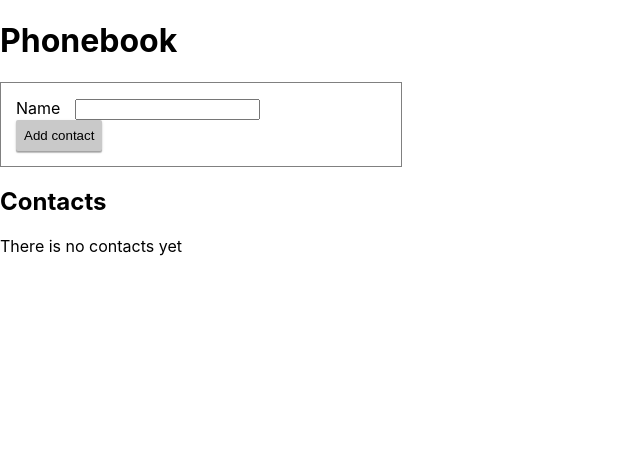
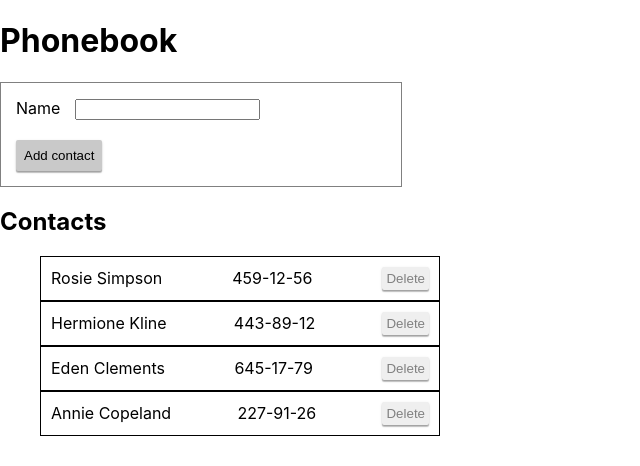
Before and after one commit to medbelka/react-hw-02-phonebook, a React (Create React App) app: page / in a window 1280 px wide. Shown: the top 466 px of the page, without its empty margins (0-640 px from the left). Built offline with nearby package versions, Linux system fonts and the light colour scheme.

Commit message:
added deleting contacts

```diff
--- a/package.json
+++ b/package.json
@@ -7,11 +7,13 @@
     "@testing-library/jest-dom": "^5.16.3",
     "@testing-library/react": "^12.1.4",
     "@testing-library/user-event": "^13.5.0",
+    "formik": "^2.2.9",
     "nanoid": "^4.0.0",
     "react": "^18.1.0",
     "react-dom": "^18.1.0",
     "react-scripts": "5.0.1",
-    "web-vitals": "^2.1.3"
+    "web-vitals": "^2.1.3",
+    "yup": "^0.32.11"
   },
   "scripts": {
     "start": "react-scripts start",
--- a/src/components/App.jsx
+++ b/src/components/App.jsx
@@ -1,6 +1,6 @@
 import React, { Component } from 'react';
 // import { nanoid } from 'nanoid';
-import FormName from 'components/FormName/FormName';
+import { FormName } from 'components/FormName/FormName';
 import { ContactsList } from 'components/ContactsList/ContactsList';
 
 class App extends Component {
@@ -10,12 +10,12 @@ class App extends Component {
   }
 
   addContact = name => {
-    // const contact = {
-    //       id: nanoid(),
-    //       name
-    //       }
-    // this.state(({contacts}) => ({contacts: [contact, ...contacts]
-    //   }))
+    const contact = {
+          // id: nanoid(),
+          name
+          }
+          this.state(({contacts}) => ({contacts: [contact, ...contacts]
+      }))
     console.log(name);
   }
 
@@ -26,7 +26,7 @@ render () {
           <FormName onSubmit={this.addContact}/>
           <h2>Contacts</h2>
           <div>
-          {{[this.state.contacts] : []}? 'There is no contacts yet' : <ContactsList contacts={this.state}/>}
+          {{[this.state.contacts] : []}? 'There is no contacts yet' : <ContactsList contacts={this.state.name}/>}
           </div>
         </div>
       );
--- /dev/null
+++ b/src/components/App1.jsx
@@ -0,0 +1,108 @@
+import React, { Component } from 'react';
+import { nanoid } from 'nanoid';
+import { Formik, Form, Field, ErrorMessage } from 'formik';
+import * as yup from 'yup';
+// import { FormName } from 'components/FormName/FormName';
+import styles from './FormName/FormName.module.css';
+import { Contacts } from '../components/Contacts/Contacts';
+
+
+// import { ContactsList } from 'components/ContactsList/ContactsList';
+
+class App extends Component {
+  state = {
+    contacts: [
+      {id: 'id-1', name: 'Rosie Simpson', number: '459-12-56'},
+      {id: 'id-2', name: 'Hermione Kline', number: '443-89-12'},
+      {id: 'id-3', name: 'Eden Clements', number: '645-17-79'},
+      {id: 'id-4', name: 'Annie Copeland', number: '227-91-26'},
+    ],
+    // name: '',
+    // number: '',
+  }
+
+  initialValues = {
+    name: '',
+}
+
+  deleteContact = (contactId) => {
+    this.setState(prevState => ({
+      contacts: prevState.contacts.filter(contact => contact.id !== contactId)
+    }))
+  }
+//   addContact = name => {
+//     const contact = {
+//           // id: nanoid(),
+//           name
+//           }
+//           this.state(({contacts}) => ({contacts: [contact, ...contacts]
+//       }))
+//     console.log(this.state);
+//   }
+
+  handleSubmit = (values, { resetForm }) => {
+    // e.preventDefault();
+    // this.props.onSubmit(this.state);
+    const contact = {
+        id: nanoid(),
+        values
+        }
+        this.setState(({contacts}) => ({contacts: [contact, ...contacts]
+    }))
+    resetForm();
+    console.log(values);
+    // this.props.onSubmit(values);
+    }
+
+  schema = yup.object().shape({
+      name: yup.string().min(6).max(25).required(),
+  })
+
+
+render () {
+  const { contacts } = this.state;
+  return (
+        <div>
+          <h1>Phonebook</h1>
+          {/* <FormName onSubmit={this.addContact}/> */}
+            <Formik initialValues={this.initialValues}
+                    validationSchema={this.schema}
+                    onSubmit={this.handleSubmit}
+                    >
+            {({ handleChange, isSubmitting, values }) => (
+                <Form className={styles.FormBox}>
+                <label className={styles.Label}>
+                    Name
+                    <Field
+                        className={styles.InputField}
+                        type="text"
+                        name="name"
+                        value={values.name}
+                        pattern="^[a-zA-Zа-яА-Я]+(([' -][a-zA-Zа-яА-Я ])?[a-zA-Zа-яА-Я]*)*$"
+                        title="Name may contain only letters, apostrophe, dash and spaces. For example Adrian, Jacob Mercer, Charles de Batz de Castelmore d'Artagnan"
+                        onChange={handleChange('name')}
+                        required
+                    />
+                </label>
+                <ErrorMessage name="name" component="div"/>
+                <button type="submit" disabled={isSubmitting} className={styles.SubmitButton}>Add contact</button>
+              </Form> )}
+            </Formik>
+          <h2>Contacts</h2>
+          <Contacts contacts={ contacts } onDeleteContact={this.deleteContact} />
+          {/* <div>
+            <ul>
+              {this.state.contacts.map(({ name, id, number }) =>
+            (   <li key={id}>
+                    <span>{name}</span>
+                    <span>{number}</span>
+                </li>
+            ))}
+            </ul>
+          {/* <ContactsList contacts={this.state.name}/> */}
+          {/* {{[this.state.contacts] : []}? 'There is no contacts yet' : <ContactsList contacts={this.state.name}/>} */}
+        </div>)
+      }
+    };
+
+export default App;
--- /dev/null
+++ b/src/components/Contacts/Contacts.jsx
@@ -0,0 +1,21 @@
+import PropTypes from 'prop-types';
+import styles from '../Contacts/Contacts.module.css'
+
+export const Contacts = ({ contacts, onDeleteContact }) => {
+    return (
+    <ul className={styles.contactList}>
+      {contacts.map(({ id, name, number }) => (
+       <li key={id} className={styles.contact}>
+            <span>{name}</span>
+            <span className={styles.number}>{number}</span>
+            <button className={styles.contactDelete} onClick={() => onDeleteContact(id)}>Delete</button>
+       </li>
+      ))}
+    </ul>
+    )
+}
+
+Contacts.propTypes = {
+    name: PropTypes.string.isRequired,
+    number: PropTypes.string.isRequired,
+}
--- /dev/null
+++ b/src/components/Contacts/Contacts.module.css
@@ -0,0 +1,26 @@
+.contact {
+    display: flex;
+    align-items: center;
+    justify-content: space-between;
+    border: 1px solid #000;
+    max-width: 100%;
+    padding: 10px;
+}
+
+.contactList {
+    list-style: none;
+    width: 400px;
+}
+
+.number {
+    margin-left: 16px;
+}
+
+.contactDelete {
+    margin-left: 16px;
+    border-radius: 2px;
+    color: grey;
+    border: none;
+    box-shadow: 0px 1px 3px rgb(0 0 0 / 12%), 0px 1px 1px rgb(0 0 0 / 14%), 0px 2px 1px rgb(0 0 0 / 20%);
+    padding: 4px;
+}
--- /dev/null
+++ b/src/components/Contacts/index.js
@@ -0,0 +1 @@
+export { default } from './Contacts';
--- a/src/components/FormName/FormName.jsx
+++ b/src/components/FormName/FormName.jsx
@@ -1,51 +1,54 @@
-import React, { Component } from 'react';
-import { nanoid } from 'nanoid';
+import { Formik, Form, Field, ErrorMessage } from 'formik';
+import * as yup from 'yup';
+// import { nanoid } from 'nanoid';
 import styles from '../FormName/FormName.module.css';
 
-class FormName extends Component {
-    state = {
+const schema = yup.object().shape({
+    name: yup.string().min(6).max(25).required(),
+})
+
+const initialValues = {
     name: '',
-        // id: '',
-    };
-
-    nameId = nanoid();
-    handleChange = e => {
-        const { name, value } = e.currentTarget;
-        this.setState({ [name]: value });
 }
 
-    handleSubmit = e => {
-        e.preventDefault();
-        this.props.onSubmit(this.state);
-        this.reset();
-        }
-    reset = () => {
-        this.setState ({name: ''})
+export const FormName = () => {
+    // nameId = nanoid();
+    // const handleChange = e => {
+    //     const { name, value } = e.currentTarget;
+    //     this.setState({ [name]: value });
+    // }
+
+    const handleSubmit = (values, { resetForm }) => {
+        // e.preventDefault();
+        // this.props.onSubmit(this.state);
+        resetForm();
+        console.log(values);
+        // this.props.onSubmit(values);
         }
 
-render() {
     return (
-        <form
-        className={styles.FormBox}
-        onSubmit={this.handleSubmit}>
-            <label
-            className={styles.Label}
-            htmlFor={this.nameId}>
+        <Formik initialValues={initialValues}
+                validationSchema={schema}
+                onSubmit={handleSubmit}
+                >
+        {({ handleChange, isSubmitting, values }) => (
+            <Form className={styles.FormBox}>
+            <label className={styles.Label}>
                 Name
-            <input
+                <Field
                     className={styles.InputField}
                     type="text"
                     name="name"
-                value={this.state.name}
+                    value={values.name}
                     pattern="^[a-zA-Zа-яА-Я]+(([' -][a-zA-Zа-яА-Я ])?[a-zA-Zа-яА-Я]*)*$"
                     title="Name may contain only letters, apostrophe, dash and spaces. For example Adrian, Jacob Mercer, Charles de Batz de Castelmore d'Artagnan"
-                onChange={this.handleChange}
+                    onChange={handleChange('name')}
                     required
                 />
             </label>
-            <button className={styles.SubmitButton}>Add contact</button>
-        </form>
+            <ErrorMessage name="name" component="div"/>
+            <button type="submit" disabled={isSubmitting} className={styles.SubmitButton}>Add contact</button>
+        </Form> )}
+        </Formik>
     )
 }
-}
-export default FormName;
--- a/src/components/FormName/FormName.module.css
+++ b/src/components/FormName/FormName.module.css
@@ -7,6 +7,7 @@
 
 .Label {
     margin-left: 15px;
+    margin-bottom: 20px;
     display: block;
     font-size: 16px;
 }
--- a/src/index.js
+++ b/src/index.js
@@ -1,6 +1,6 @@
 import React from 'react';
 import ReactDOM from 'react-dom/client';
-import App from 'components/App';
+import App from 'components/App1';
 import './index.css';
 
 ReactDOM.createRoot(document.getElementById('root')).render(
```
Also changed, not shown: 1 other file (tests, documents, lock files or other folders). Lines whose indentation alone changed are shown as unchanged.
